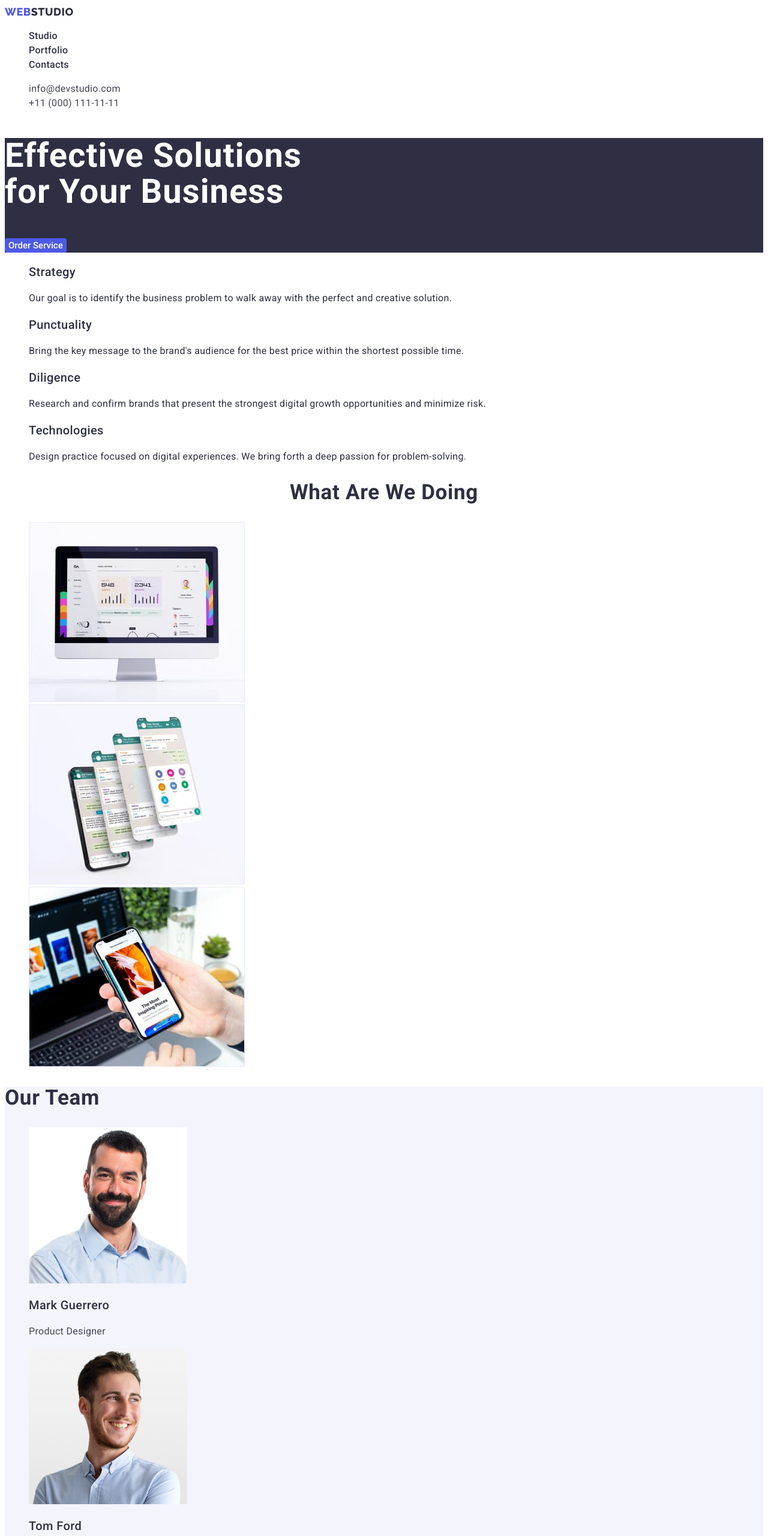
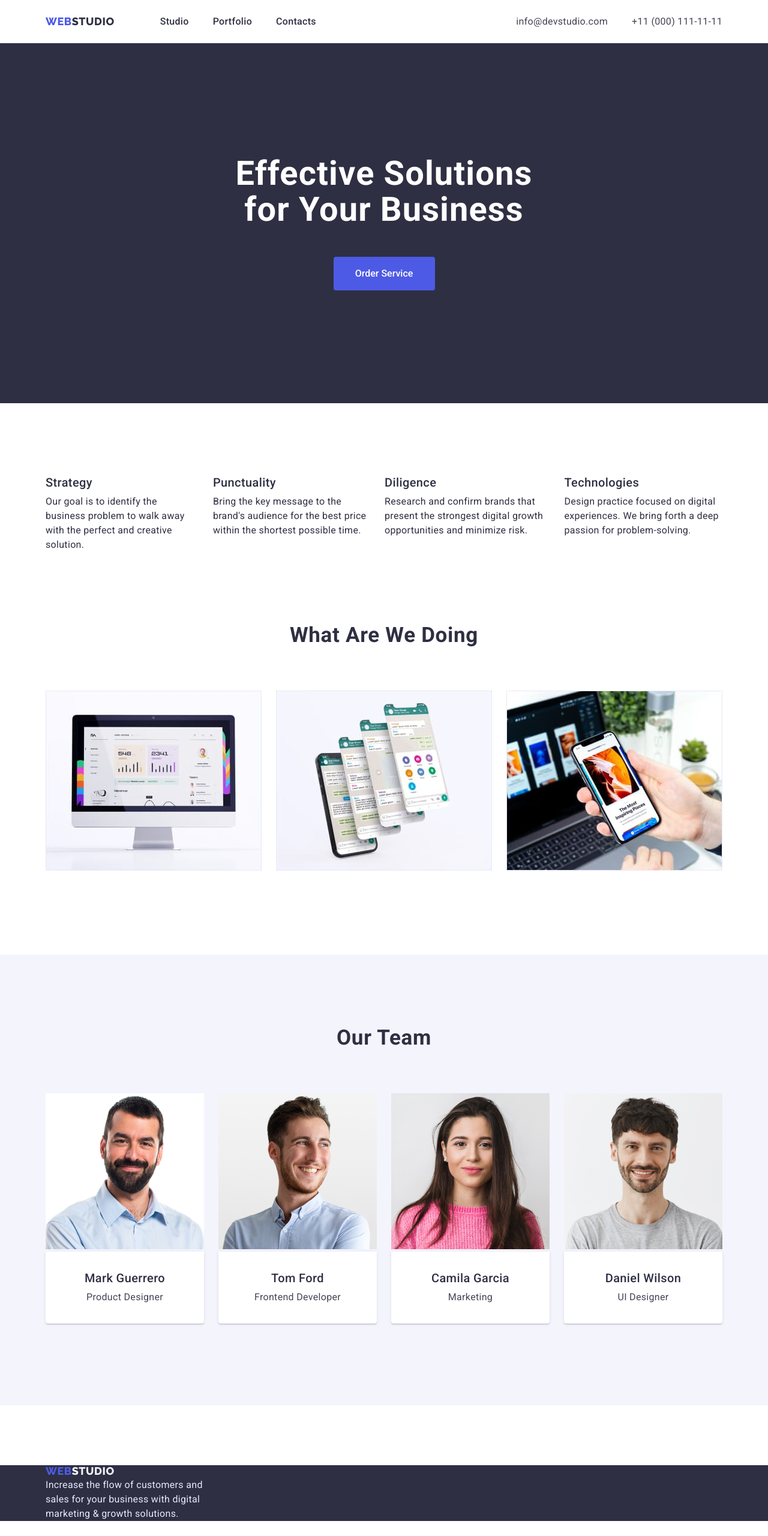
Before and after one commit to k-olia/goit-markup-hw-03, a plain HTML site: page index.html in a window 1280 px wide. Shown: the top 2560 px of the page at 60% size. After the commit the page ends 2535 px from the top, so only its background shows below. Drawn offline with nearby package versions, Linux system fonts and the light colour scheme.

Commit message:
added flexboxes and marg&padd

```diff
--- a/css/style.css
+++ b/css/style.css
@@ -2,6 +2,26 @@ body {
   font-family: 'Roboto', sans-serif;
   color: var(--small-elements-color);
   background-color: var(--main-background);
+  height: 1158px;
+}
+h1,
+h2,
+h3,
+h3,
+h4,
+h5,
+h6,
+p {
+  margin: 0;
+}
+ul {
+  list-style: none;
+}
+.container {
+  width: 1158px;
+  margin: 0 auto;
+  padding-left: 15px;
+  padding-right: 15px;
 }
 :root {
   --text-color: #2e2f42; /* NAVY BLUE */
@@ -12,6 +32,7 @@ body {
   --footer-link-color: #f4f4fd; /* CLOUD */
   --footer-text-color: #e7e9fc; /* CORNFLOWER */
   --logo-font: 'Raleway', sans-serif;
+  --universal-gap: 24px;
 }
 .list {
   list-style: none;
@@ -30,17 +51,27 @@ body {
   overflow: hidden;
 }
 /* -----------header----------- */
-/* .header {
+.header-list {
+  display: flex;
+  gap: 40px;
+  align-items: center;
+}
+.header {
+  display: flex;
+  height: 72px;
+  align-items: center;
 }
 .header-navigation {
-} */
+  display: flex;
+  align-items: center;
+}
 
 .header-logo {
   font-family: var(--logo-font);
   font-weight: 800;
   font-size: 18px;
   line-height: 1.33;
-
+  margin-right: 36px;
   letter-spacing: 0.03em;
   text-transform: uppercase;
   color: var(--text-color);
@@ -51,8 +82,7 @@ body {
   color: var(--logo-color);
 }
 
-/* .header-list {
-}
+/*
 .header-item {
 } */
 .header-link {
@@ -61,7 +91,7 @@ body {
   font-weight: 500;
   font-size: 16px;
   line-height: 1.5;
-
+  padding: 24px, 20px;
   letter-spacing: 0.02em;
 }
 .header-link:hover,
@@ -71,18 +101,23 @@ body {
 }
 
 /* ------------address-------------- */
-/* .address-list {
-} */
+.address-list {
+  display: flex;
+  gap: 40px;
+  margin-left: auto;
+}
 .address-link:hover,
 .address-link:focus {
   color: var(--hover-btn);
   background-color: var(--main-background);
 }
-/* .address-phone {
+.address-phone {
 }
-
+.address {
+  margin-left: auto;
+}
 .address-email {
-} */
+}
 .address-link {
   text-decoration: none;
   color: var(--small-elements-color);
@@ -96,6 +131,10 @@ body {
 .footer {
   background: var(--text-color);
 }
+.footer-card {
+  padding: 100px auto;
+  margin: 100px auto;
+}
 .footer-link {
   text-decoration: none;
   color: var(--footer-link-color);
@@ -106,6 +145,7 @@ body {
   font-size: 18px;
   line-height: 1.16;
 
+  margin-bottom: 8px;
   letter-spacing: 0.03em;
   text-transform: uppercase;
 }
@@ -113,8 +153,9 @@ body {
   font-size: 16px;
   line-height: 1.5;
   /* or 150% */
-
+  width: 264px;
   letter-spacing: 0.02em;
+  max-height: 264px;
 
   color: var(--footer-text-color);
 }
@@ -124,7 +165,14 @@ body {
 
 /*---------------------hero--------------- */
 .hero {
+  height: 600px;
   background: var(--text-color);
+  margin-bottom: 120px;
+}
+.hero-container {
+  display: flex;
+  flex-direction: column;
+  align-items: center;
 }
 .hero-slogan {
   /* Header 1 */
@@ -132,7 +180,10 @@ body {
   font-size: 56px;
   line-height: 1.07;
   /* or 107% */
-
+  margin: 188px auto 48px;
+  margin-top: 188px;
+  margin-bottom: 48px;
+  text-align: center;
   letter-spacing: 0.02em;
 
   color: var(--main-background);
@@ -141,9 +192,12 @@ body {
   font-family: inherit;
   background: var(--logo-color);
   border-radius: 4px;
+  padding: 16px 32px;
+  min-width: 169px;
+  border: transparent;
 
   font-weight: 500;
-  font-size: 15px;
+  font-size: 16px;
   line-height: 1.5;
 
   color: var(--main-background);
@@ -155,31 +209,23 @@ body {
   background-color: var(--hover-btn);
 }
 /*----------------------------Values---------------------*/
-/* .values-section {
-} */
-.values-section-header {
-  font-weight: 500;
-  font-size: 20px;
-  line-height: 1.2;
-
-  letter-spacing: 0.02em;
-
-  /* NAVY BLUE */
-
-  color: var(--text-color);
-
-  /* Inside auto layout */
+.values-section {
+  padding: 120px auto;
 }
 
-/* .values-section-list {
+.values-section-list {
+  display: flex;
+  gap: var(--universal-gap);
 }
-.values-section-item {
+
+/* .values-section-item {
+
 } */
 .values-section-item-header {
   font-weight: 500;
   font-size: 20px;
   line-height: 1.2;
-
+  margin-bottom: 8px;
   letter-spacing: 0.02em;
 
   /* NAVY BLUE */
@@ -198,8 +244,10 @@ body {
   color: var(--text-color);
 }
 /*----------------------------Doing---------------------*/
-/* .doing-section {
-} */
+.doing-section {
+  padding-top: 120px;
+  padding-bottom: 120px;
+}
 .doing-section-header {
   font-size: 35px;
   line-height: 1.11;
@@ -207,38 +255,65 @@ body {
   text-align: center;
   letter-spacing: 0.02em;
   text-transform: capitalize;
+  margin-bottom: 72px;
 
   /* NAVY BLUE */
   color: var(--text-color);
 }
 
-/* .doing-section-list {
+.doing-section-list {
+  display: flex;
+  align-items: center;
+  gap: var(--universal-gap);
+  padding-left: 0;
 }
+/*
 .doing-section-item {
 } */
 /*----------------------------Team---------------------*/
 .team-section {
+  padding-top: 120px;
+  padding-bottom: 120px;
   background-color: var(--footer-link-color);
 }
 .team-section-header {
   font-size: 35px;
   line-height: 1.11;
-
+  text-align: center;
   letter-spacing: 0.02em;
   text-transform: capitalize;
+  margin-bottom: 72px;
 
   /* NAVY BLUE */
 
   color: var(--text-color);
 }
-/* .team-section-lsit {
+.team-section-lsit {
+  display: flex;
+  align-items: center;
+  gap: var(--universal-gap);
+  padding-left: 0;
 }
+/*
+.team-section-lsit:not(:first-child) {
+} */
+/*
 .team-section-item {
 } */
+.card {
+  text-align: center;
+  background: #ffffff;
+  box-shadow: 0px 1px 6px rgba(46, 47, 66, 0.08),
+    0px 1px 1px rgba(46, 47, 66, 0.16), 0px 2px 1px rgba(46, 47, 66, 0.08);
+  border-radius: 0px 0px 4px 4px;
+  min-width: 232px;
+  padding: 32px 16px;
+}
 .team-section-name {
   font-weight: 500;
   font-size: 20px;
   line-height: 1.2;
+  margin-bottom: 8px;
 
   letter-spacing: 0.02em;
   color: var(--text-color);
@@ -251,12 +326,21 @@ body {
 }
 
 /* -------------------------------Portfolio page------------------------- */
-/* .filter-list {
+.filter-list {
+  display: flex;
+  justify-content: center;
+  gap: var(--universal-gap);
+  margin-top: 96 px;
+  padding-left: 0;
+  padding-top: 96px;
 }
+/*
 .filter-list-item {
 } */
 .filter-list-item-btn {
   font-family: inherit;
+  display: inline-block;
+  padding: 12px 24px;
 
   /* CLOUD */
 
@@ -279,25 +363,33 @@ body {
 .filter-list-item-btn:hover,
 :focus {
   background: var(--hover-btn);
-
   color: var(--main-background);
 }
 /* ----------------------------------Projects section--------------------- */
 
-/* .projects-section-list {
+.projects-section-list {
+  display: flex;
+  flex-wrap: wrap;
+  align-items: center;
+  gap: var(--universal-gap);
+  justify-content: center;
+  padding-left: 0;
+  padding-top: 72px;
 }
 
-.projects-section-item-firstLine {
+.projects-section-item {
+  margin: 48px, var(--universal-gap);
 }
-.projects-section-item-secondLine {
+.portfolio-card {
+  width: 360px;
+  padding-top: 32px;
+  padding-bottom: 32px;
 }
-.projects-section-item-thirdLine {
-} */
 .projects-section-name {
   font-weight: 500;
   font-size: 20px;
   line-height: 1.2px;
-
+  margin-bottom: 8px;
   letter-spacing: 0.02em;
   color: var(--text-color);
 }
--- a/index.html
+++ b/index.html
@@ -8,6 +8,13 @@
     <link rel="preconnect" href="https://fonts.googleapis.com" />
     <link rel="preconnect" href="https://fonts.gstatic.com" crossorigin />
     <link
+      rel="stylesheet"
+      href="https://cdnjs.cloudflare.com/ajax/libs/modern-normalize/1.1.0/modern-normalize.min.css"
+      integrity="sha512-wpPYUAdjBVSE4KJnH1VR1HeZfpl1ub8YT/NKx4PuQ5NmX2tKuGu6U/JRp5y+Y8XG2tV+wKQpNHVUX03MfMFn9Q=="
+      crossorigin="anonymous"
+      referrerpolicy="no-referrer"
+    />
+    <link
       href="https://fonts.googleapis.com/css2?family=Raleway:wght@800&family=Roboto:wght@400;500;700;900&display=swap"
       rel="stylesheet"
     />
@@ -15,6 +22,7 @@
   </head>
   <body>
     <header class="header">
+      <div class="container header-list">
         <!-- navigation-->
         <nav class="header-navigation">
           <a class="header-logo" href="./index.html">
@@ -47,20 +55,26 @@
             </li>
           </ul>
         </address>
+      </div>
     </header>
     <!--hero-->
     <main class="main">
       <section class="hero">
+        <div class="container">
+          <div class="hero-container">
             <h1 class="hero-slogan">
               Effective Solutions <br />
               for Your Business
             </h1>
             <button class="hero-button" type="button">Order Service</button>
+          </div>
+        </div>
       </section>
+
       <!-- section 2-->
       <section class="values-section">
         <h2 class="visually-hidden">Values</h2>
-        <ul class="values-section-list list">
+        <ul class="values-section-list list container">
           <li class="values-section-item">
             <h3 class="values-section-item-header">Strategy</h3>
             <p class="values-section-item-text">
@@ -94,21 +108,28 @@
       <!--section 3-->
       <section class="doing-section">
         <h2 class="doing-section-header">What are we doing</h2>
+        <div class="container">
           <ul class="doing-section-list list">
             <li class="doing-section-item">
               <img src="./images/img1.jpg" alt="monitor" width="360" />
             </li>
             <li class="doing-section-item">
-            <img src="./images/img2.jpg" alt="phone and screens" width="360" />
+              <img
+                src="./images/img2.jpg"
+                alt="phone and screens"
+                width="360"
+              />
             </li>
             <li class="doing-section-item">
               <img src="./images/img3.jpg" alt="phone in hand" width="360" />
             </li>
           </ul>
+        </div>
       </section>
       <!-- section 4 -->
       <section class="team-section">
         <h2 class="team-section-header">Our Team</h2>
+        <div class="container">
           <ul class="team-section-lsit list">
             <li class="team-section-item">
               <img
@@ -116,13 +137,17 @@
                 alt="Mark Guerrero's photo"
                 width="264"
               />
+              <div class="card">
                 <h3 class="team-section-name">Mark Guerrero</h3>
                 <p class="team-section-position">Product Designer</p>
+              </div>
             </li>
             <li class="team-section-item">
               <img src="./images/img5.jpg" alt="Tom Ford's photo" width="264" />
+              <div class="card">
                 <h3 class="team-section-name">Tom Ford</h3>
                 <p class="team-section-position">Frontend Developer</p>
+              </div>
             </li>
             <li class="team-section-item">
               <img
@@ -130,8 +155,10 @@
                 alt="Camila Garcia's photo"
                 width="264"
               />
+              <div class="card">
                 <h3 class="team-section-name">Camila Garcia</h3>
                 <p class="team-section-position">Marketing</p>
+              </div>
             </li>
             <li class="team-section-item">
               <img
@@ -139,20 +166,25 @@
                 alt="Daniel Wilson's photo"
                 width="264"
               />
+              <div class="card">
                 <h3 class="team-section-name">Daniel Wilson</h3>
                 <p class="team-section-position">UI Designer</p>
+              </div>
             </li>
           </ul>
+        </div>
       </section>
     </main>
     <footer class="footer">
+      <div class="container footer-card">
         <a class="footer-link" href="./index.html"
           ><span class="footer-span-logo">Web</span>Studio</a
         >
         <p class="footer-text">
-        Increase the flow of customers and sales for your business with digital
-        marketing & growth solutions.
+          Increase the flow of customers and sales for your business with
+          digital marketing & growth solutions.
         </p>
+      </div>
     </footer>
   </body>
 </html>
```
Also changed, not shown: contacts.html (+7 -0 lines), portfolio.html (+35 -30 lines). Lines whose indentation alone changed are shown as unchanged.
